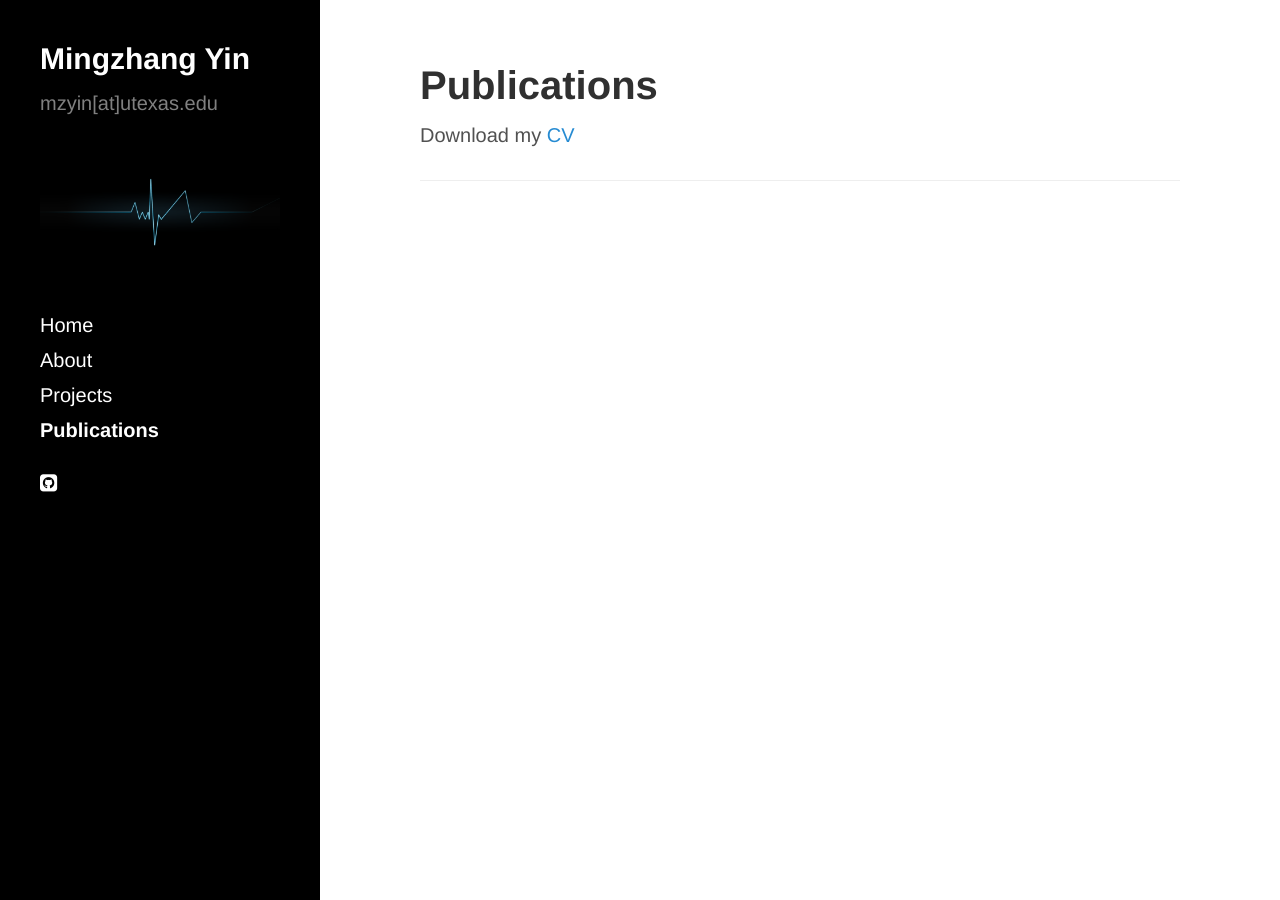
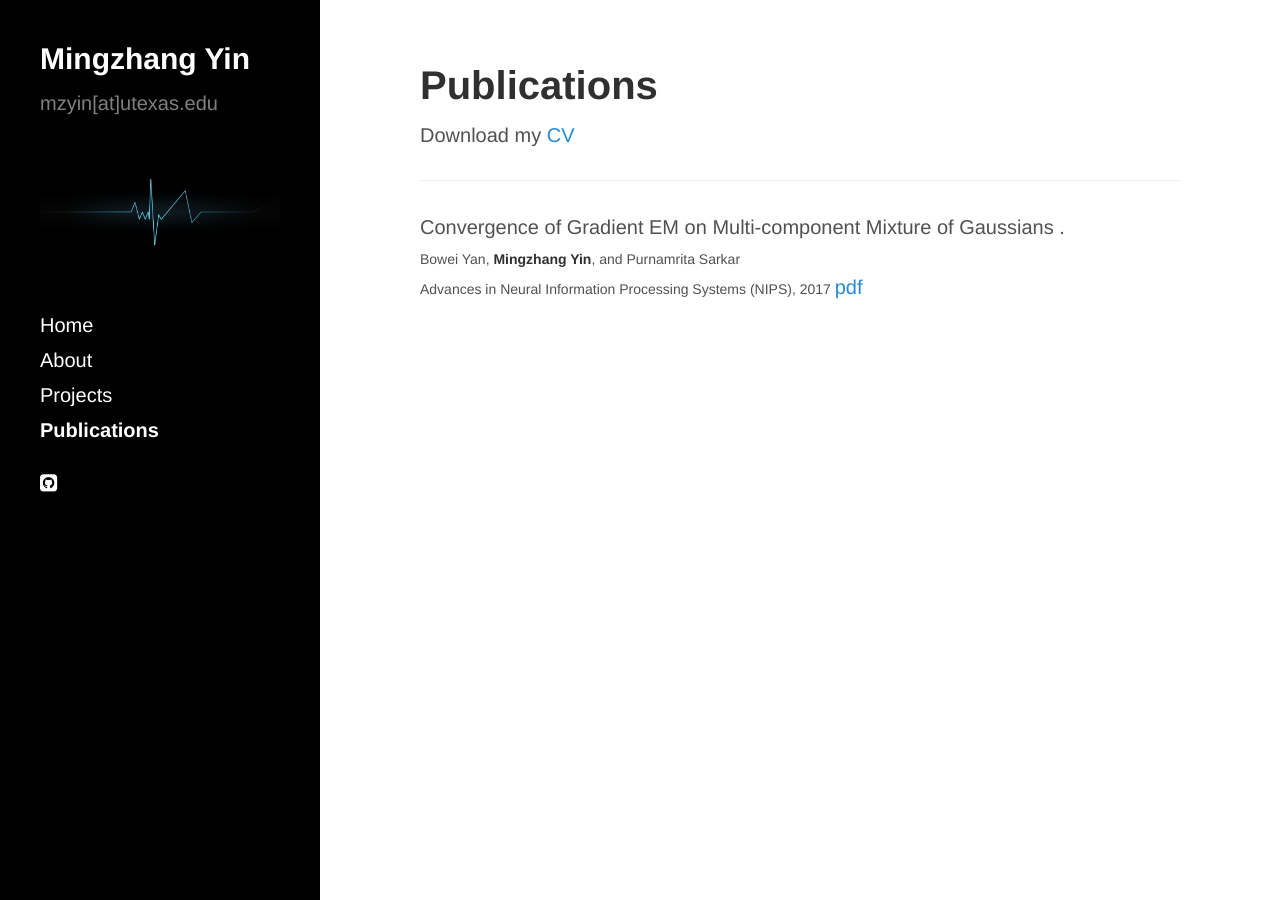
Before and after one commit to mingzhang-yin/mingzhang-yin.github.io, a Jekyll site: the page built from publications.md, in a window 1280 px wide. Built offline with Jekyll 4.4.1, drawn with Linux system fonts in a browser that asks for light colours; nearby versions of some CDN libraries.

Commit message:
Update publications.md

```diff
--- a/publications.md
+++ b/publications.md
@@ -6,3 +6,8 @@ title: Publications
 Download my [CV](https://mingzhang-yin.github.io/assets/pdfs/CV_MingzhangYin.pdf)
 
 ___
+
+
+Convergence of Gradient EM on Multi-component Mixture of Gaussians .
+ <br> <span style="font-size:14px"> Bowei Yan, **Mingzhang Yin**, and Purnamrita Sarkar  <br>
+Advances in Neural Information Processing Systems (NIPS), 2017 </span> [pdf](https://papers.nips.cc/paper/7271-convergence-of-gradient-em-on-multi-component-mixture-of-gaussians)
```
